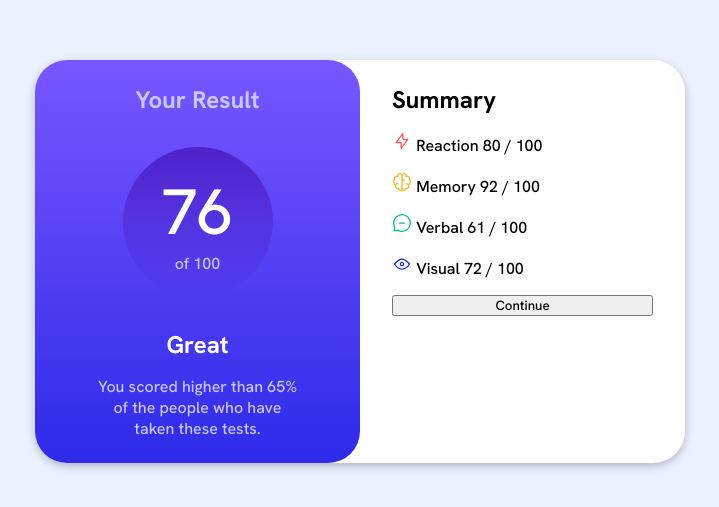
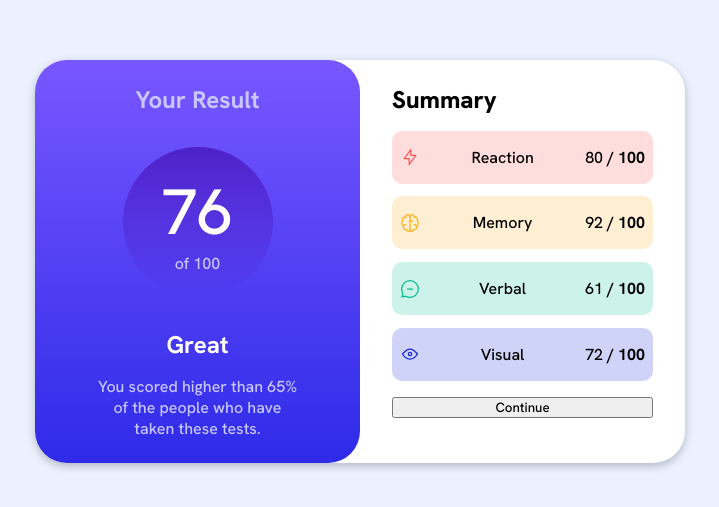
Before and after one commit to tm-laurenzo/frontend-mentor-results-summary-component-main, a plain HTML site: page index.html in a window 1280 px wide. Shown: the part 139-646 px from the top of the page, without its empty margins (280-999 px from the left). Drawn offline with Linux system fonts and the light colour scheme.

Commit message:
working on summary

```diff
--- a/index.html
+++ b/index.html
@@ -49,35 +49,33 @@
 
       <section class="summary">
         <h2 class="summary-title">Summary</h2>
-
-
+        <div class="subjects">
           <div class="subject-field">
             <img src="./assets/images/icon-reaction.svg" alt="icon" />
             <span class="subject">Reaction</span>
-          <span class="subject-score">80 / 100</span>
+            <span class="subject-score">80 <b class="max-score">/ 100</b></span>
           </div>
 
 
           <div class="subject-field">
             <img src="./assets/images/icon-memory.svg" alt="icon" />
             <span class="subject">Memory</span>
-          <span class="subject-score">92 / 100</span>
+            <span class="subject-score">92 <b class="max-score">/ 100</b></span>
           </div>
 
           <div class="subject-field">
             <img src="./assets/images/icon-verbal.svg" alt="icon" />
             <span class="subject">Verbal</span>
-          <span class="subject-score">61 / 100</span>
+            <span class="subject-score">61 <b class="max-score">/ 100</b></span>
           </div>
 
 
           <div class="subject-field">
             <img src="./assets/images/icon-visual.svg" alt="icon" />
             <span class="subject">Visual</span>
-          <span class="subject-score">72 / 100</span>
+            <span class="subject-score">72 <b class="max-score">/ 100</b></span>
           </div>
-
-
+        </div>
         <button>Continue</button>
       </section>
     </div>
--- a/style.css
+++ b/style.css
@@ -102,3 +102,43 @@ body {
   flex-direction: column;
   gap: 1rem;
 }
+.summary .summary-title {
+  color: black;
+  font-weight: 800;
+}
+.subjects{
+  display: flex;
+  flex-direction: column;
+  gap: 0.8rem;
+}
+.subject-field {
+  border-radius: 10px;
+  display: flex;
+  align-items: center;
+  justify-content: space-between;
+  padding: 1rem 0.5rem;
+}
+.subject-field:nth-child(1) {
+  background-color: hsla(0, 100%, 67%, 0.2);
+}
+.subject-field:nth-child(1) .badge b {
+  color: var(--Light-red);
+}
+.subject-field:nth-child(2) {
+  background-color: hsla(39, 100%, 56%, 0.2);
+}
+.subject-field:nth-child(2) .badge b {
+  color: var(--Orangey-yellow);
+}
+.subject-field:nth-child(3) {
+  background-color: hsla(166, 100%, 37%, 0.2);
+}
+.subject-field:nth-child(3) .badge b {
+  color: var(--Green-teal);
+}
+.subject-field:nth-child(4) {
+  background-color: hsla(234, 85%, 45%, 0.2);
+}
+.subject-field:nth-child(4) .badge b {
+  color: var(--Cobalt-blue);
+}
```
Lines whose indentation alone changed are shown as unchanged.
